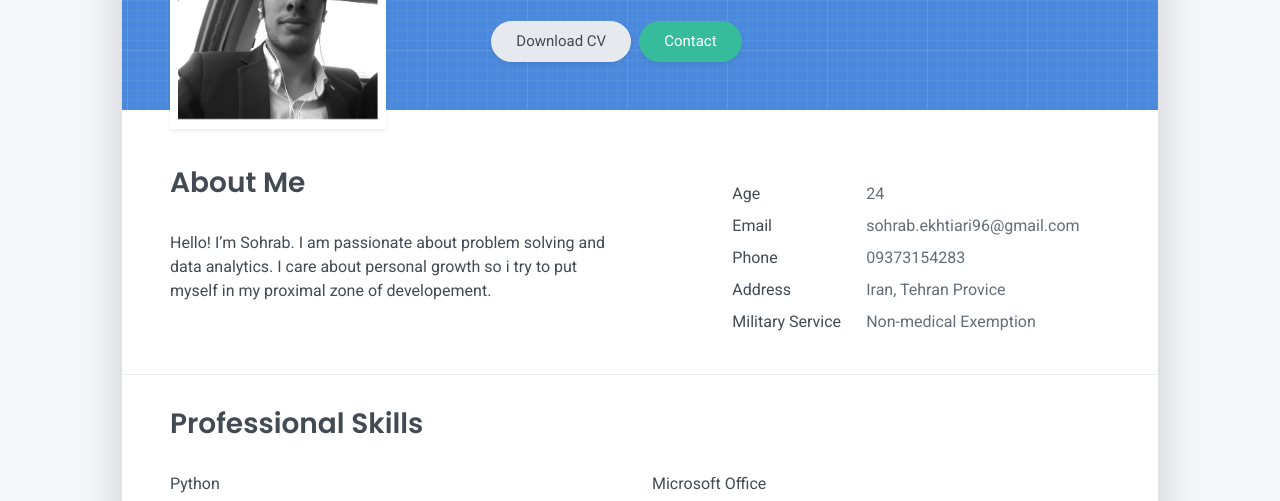
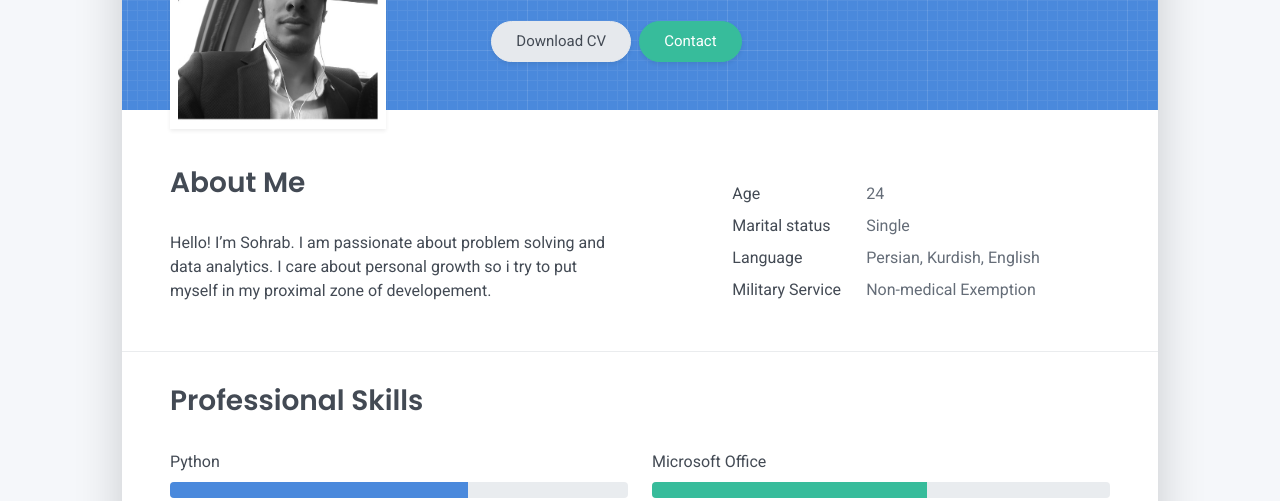
Before and after one commit to e-Sohrab/e-Sohrab.github.io, a plain HTML site: page index.html in a window 1280 px wide. Shown: the part 259-760 px from the top of the page. Drawn offline with Linux system fonts and the light colour scheme.

Commit message:
change introduction3

```diff
--- a/index.html
+++ b/index.html
@@ -76,22 +76,16 @@
             <div class="pb-1 text-secondary">24</div>
           </div>
           <div class="col-sm-4">
-            <div class="pb-1">Email</div>
+            <div class="pb-1">Marital status</div>
           </div>
           <div class="col-sm-8">
-            <div class="pb-1 text-secondary">sohrab.ekhtiari96@gmail.com</div>
+            <div class="pb-1 text-secondary">Single</div>
           </div>
           <div class="col-sm-4">
-            <div class="pb-1">Phone</div>
+            <div class="pb-1">Language</div>
           </div>
           <div class="col-sm-8">
-            <div class="pb-1 text-secondary">09373154283</div>
-          </div>
-          <div class="col-sm-4">
-            <div class="pb-1">Address</div>
-          </div>
-          <div class="col-sm-8">
-            <div class="pb-1 text-secondary">Iran, Tehran Provice</div>
+            <div class="pb-1 text-secondary">Persian, Kurdish, English</div>
           </div>
 		  <div class="col-sm-4">
             <div class="pb-1">Military Service</div>
```
